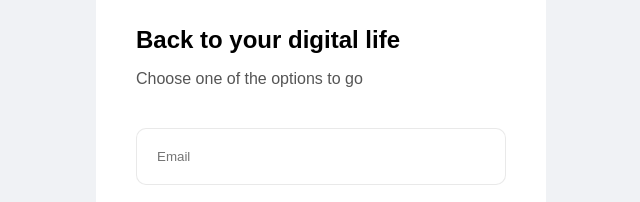
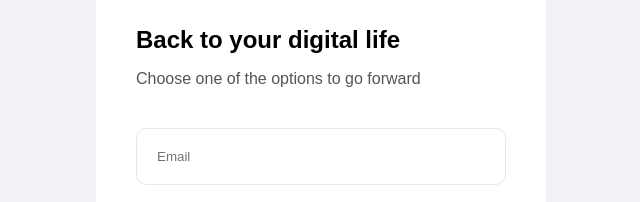
Before and after one commit to NishantJadhavCS/LoginForm, a plain HTML site: page index.html in a window 1280 px wide. Shown: the part 192-394 px from the top of the page, 319-959 px from the left. Drawn offline with Linux system fonts and the light colour scheme.

Commit message:
Update LoginForm project

```diff
--- a/index.html
+++ b/index.html
@@ -11,7 +11,7 @@
       <div class="login-box">
         <h1>Welcome to our Website</h1>
         <h2>Back to your digital life</h2>
-        <p>Choose one of the options to go</p>
+        <p>Choose one of the options to go forward</p>
         <form>
           <input type="email" placeholder="Email" required />
           <input type="password" placeholder="Password" required />
```
